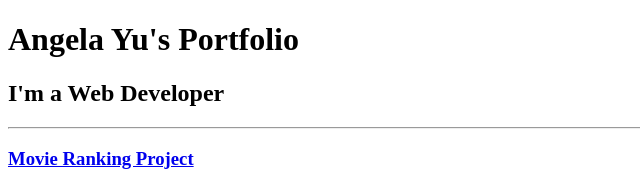
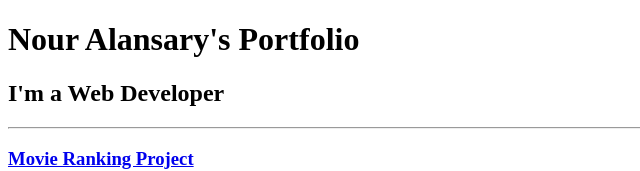
Before and after one commit to n-alansary/test2, a plain HTML site: page index.html in a window 1280 px wide. Shown: the top 171 px of the page, without its empty margins (0-640 px from the left). Drawn offline with Linux system fonts and the light colour scheme.

Commit message:
Update index.html

```diff
--- a/index.html
+++ b/index.html
@@ -7,7 +7,7 @@
 </head>
 
 <body>
-  <h1>Angela Yu's Portfolio</h1>
+  <h1>Nour Alansary's Portfolio</h1>
   <h2>I'm a Web Developer</h2>
   <hr />
   <h3><a href="./public/movie-ranking.html">Movie Ranking Project</a></h3>
```
